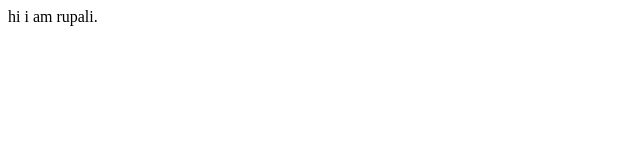
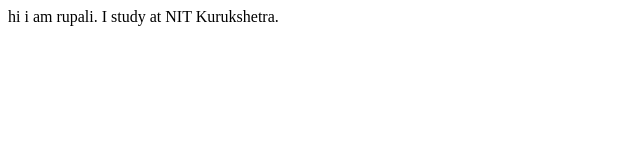
Before and after one commit to RupaliPriya0511/RupaliPriya_Portfolio, a plain HTML site: page index.html in a window 1280 px wide. Shown: the whole page, without its empty margins (0-640 px from the left). Drawn offline with Linux system fonts and the light colour scheme.

Commit message:
Update index.html

```diff
--- a/index.html
+++ b/index.html
@@ -7,5 +7,6 @@
 </head>
 <body>
     hi i am rupali.
+    I study at NIT Kurukshetra.
 </body>
 </html>
```
